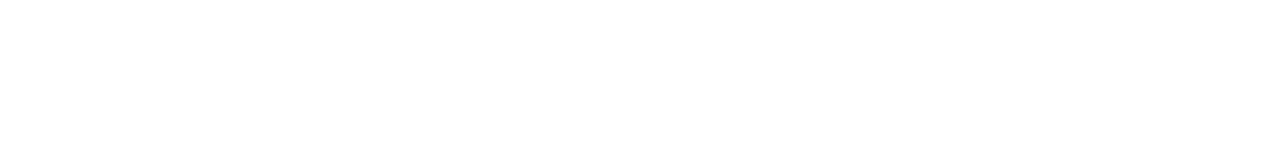
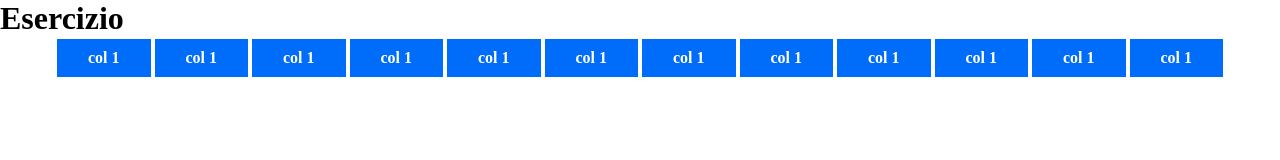
Before and after one commit to tahakyo/html-css-12bool, a plain HTML site: page index.html in a window 1280 px wide. Drawn offline with Linux system fonts and the light colour scheme.

Commit message:
add 1st row

```diff
--- a/css/12bool.css
+++ b/css/12bool.css
@@ -10,6 +10,7 @@
     max-width: 1170px;
     margin: 0 auto;
 }
+
 .container-fluid {
     width: 100%;
 }
@@ -19,4 +20,25 @@
     display: flex;
     flex-direction: row;
     flex-wrap: wrap;
+
 }
+
+/* Col */
+.col {
+    max-width: 100%;
+    flex-grow: 1;
+    flex-shrink: 0;
+}
+
+[class*="col-"] {
+    flex-grow: 0;
+    flex-shrink: 0;
+    flex-basis: auto;
+}
+
+
+/* XS VIEWPORT */
+
+.col-xs-1 {
+    flex-basis: calc((100% / 12) * 1);
+}
--- a/css/style.css
+++ b/css/style.css
@@ -0,0 +1,17 @@
+html {
+    font-weight: bold;
+}
+
+.row {
+    height: 100%;
+}
+
+.box {
+    /* test */
+    width: 100%;
+    border: 2px solid white;
+    background-color: #006cfa;
+    padding: 10px;
+    text-align: center;
+    color: white;
+}
--- a/index.html
+++ b/index.html
@@ -9,6 +9,47 @@
     <link rel="stylesheet" href="css/style.css">
 </head>
 <body>
+    <h1>Esercizio</h1>
+    <div class="container">
+        <div class="row">
+            <div class="col-xs-1">
+                <div class="box">col 1</div>
+            </div>
+            <div class="col-xs-1">
+                <div class="box">col 1</div>
+            </div>
+            <div class="col-xs-1">
+                <div class="box">col 1</div>
+            </div>
+            <div class="col-xs-1">
+                <div class="box">col 1</div>
+            </div>
+            <div class="col-xs-1">
+                <div class="box">col 1</div>
+            </div>
+            <div class="col-xs-1">
+                <div class="box">col 1</div>
+            </div>
+            <div class="col-xs-1">
+                <div class="box">col 1</div>
+            </div>
+            <div class="col-xs-1">
+                <div class="box">col 1</div>
+            </div>
+            <div class="col-xs-1">
+                <div class="box">col 1</div>
+            </div>
+            <div class="col-xs-1">
+                <div class="box">col 1</div>
+            </div>
+            <div class="col-xs-1">
+                <div class="box">col 1</div>
+            </div>
+            <div class="col-xs-1">
+                <div class="box">col 1</div>
+            </div>
+        </div>
+    </div>
 
 </body>
 </html>
```
